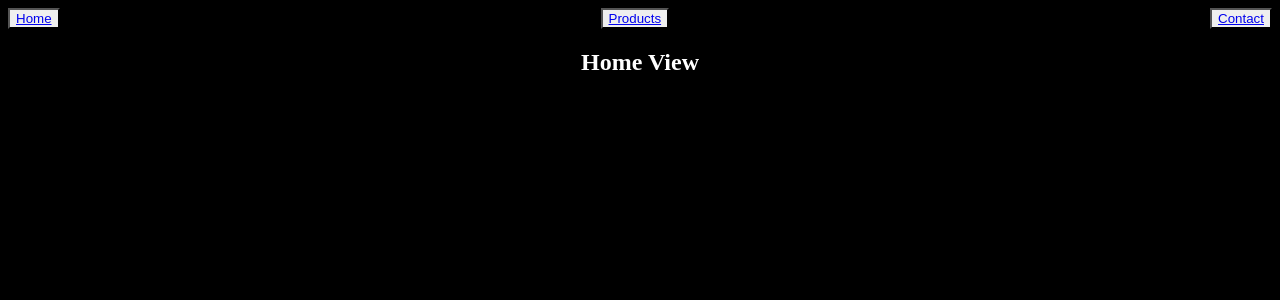
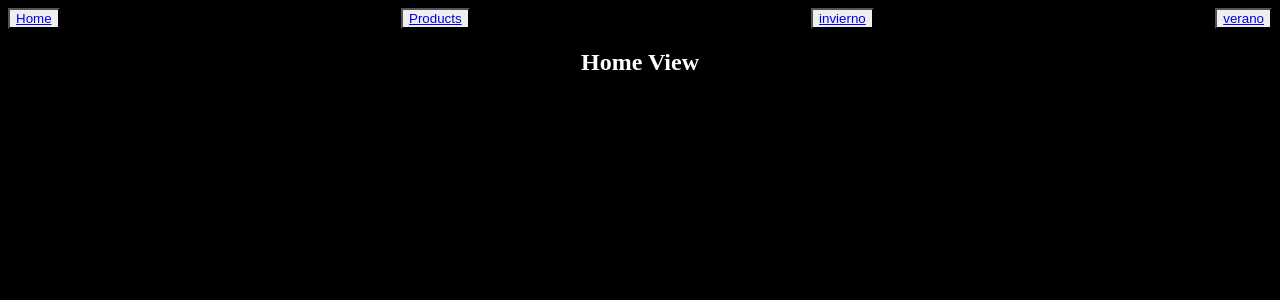
Before and after one commit to paulapanetta/coder-react, a React (Vite) app in the folder proyecto-react/: page / in a window 1280 px wide. Shown: the top 300 px of the page. Built offline with nearby package versions, Linux system fonts and the light colour scheme.

Commit message:
correccion segunda preentrtega

```diff
--- a/proyecto-react/src/App.jsx
+++ b/proyecto-react/src/App.jsx
@@ -2,8 +2,10 @@ import NavBar from './components/Navbar'
 import { BrowserRouter, Routes, Route } from 'react-router-dom';
 import HomeView from './views/Homeview/HomeView';
 import ProductsView from './views/Productview/ProductView';
-import ContactView from './views/Contactview/ContactView';
+import veranoView from './views/Productsview/veranoView'
+import inviernoView from './views/Productsview/inviernoView'
 import ProductView from './views/Productsview/ProductsView';
+
 
 function App() {
   return (
@@ -13,8 +15,9 @@ function App() {
         <Routes>
           <Route exact path="/" element={<HomeView />} />
           <Route exact path="/products" element={<ProductView />} />
-          <Route exact path="/contact" element={<ContactView />} />
           <Route exact path="/product/:id" element={<ProductsView />} />
+          <Route exact path="/invierno" element={<inviernoView />} />
+          <Route exact path="/verano" element={<veranoView />} />
         </Routes>
       </BrowserRouter>
     </>
--- a/proyecto-react/src/components/ItemListContainer.jsx
+++ b/proyecto-react/src/components/ItemListContainer.jsx
@@ -8,7 +8,7 @@ export default function ItemListContainer(){
     const {categoryid}= useParams;
 }
 
-useEffect(()=>{
+useParams(()=>{
     if(categoryid){
         const filteredProducts = getCategory(categoryid);
         setProducts(filteredProducts);
--- a/proyecto-react/src/components/Navbar.jsx
+++ b/proyecto-react/src/components/Navbar.jsx
@@ -13,7 +13,10 @@ return (
         <Link to={'/products'}>Products</Link>
         </button>
         <button>
-        <Link to={'/contact'}>Contact</Link>
+        <Link to={'/invierno'}>invierno</Link>
+        </button>
+        <button>
+        <Link to={'/verano'}>verano</Link>
         </button>
     </nav>
     </>
```
Also changed, not shown: proyecto-react/src/views/Productsview/inviernoView.jsx (added), proyecto-react/src/views/Productsview/veranoView.jsx (added).
